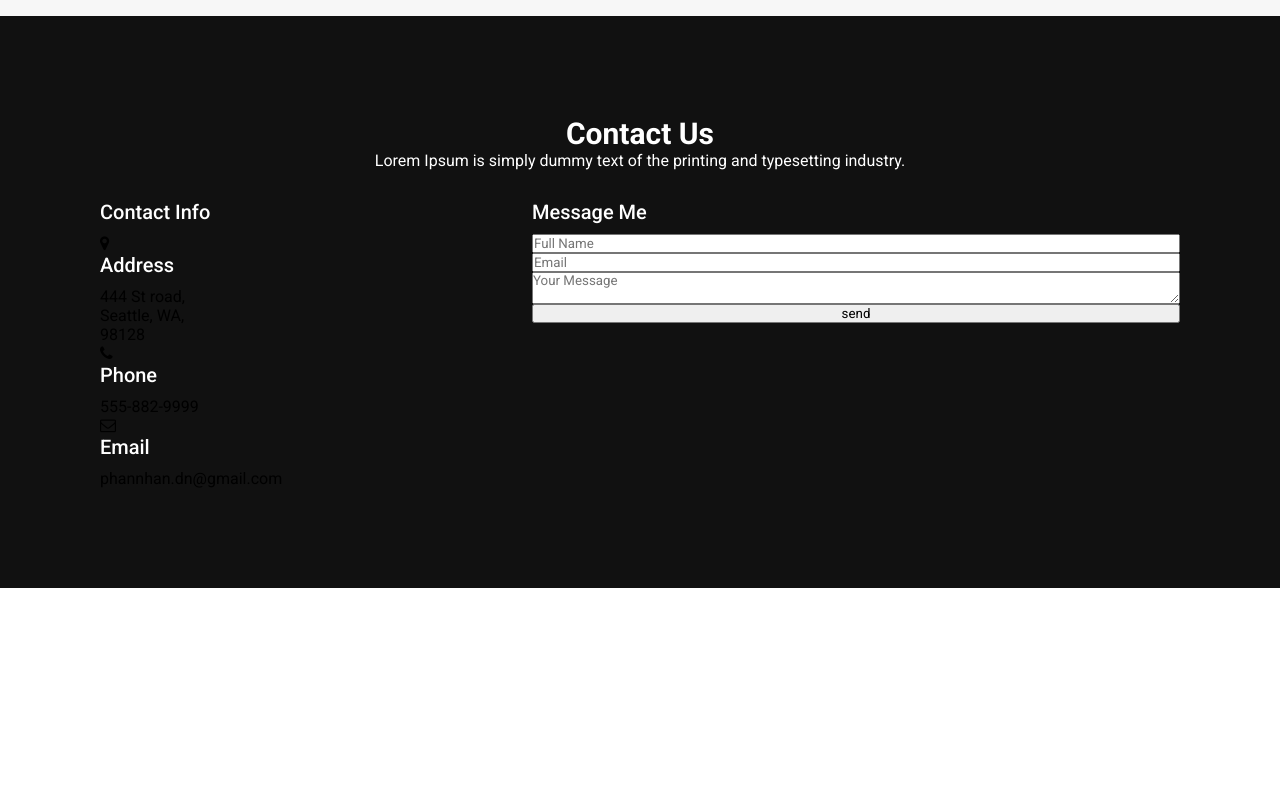
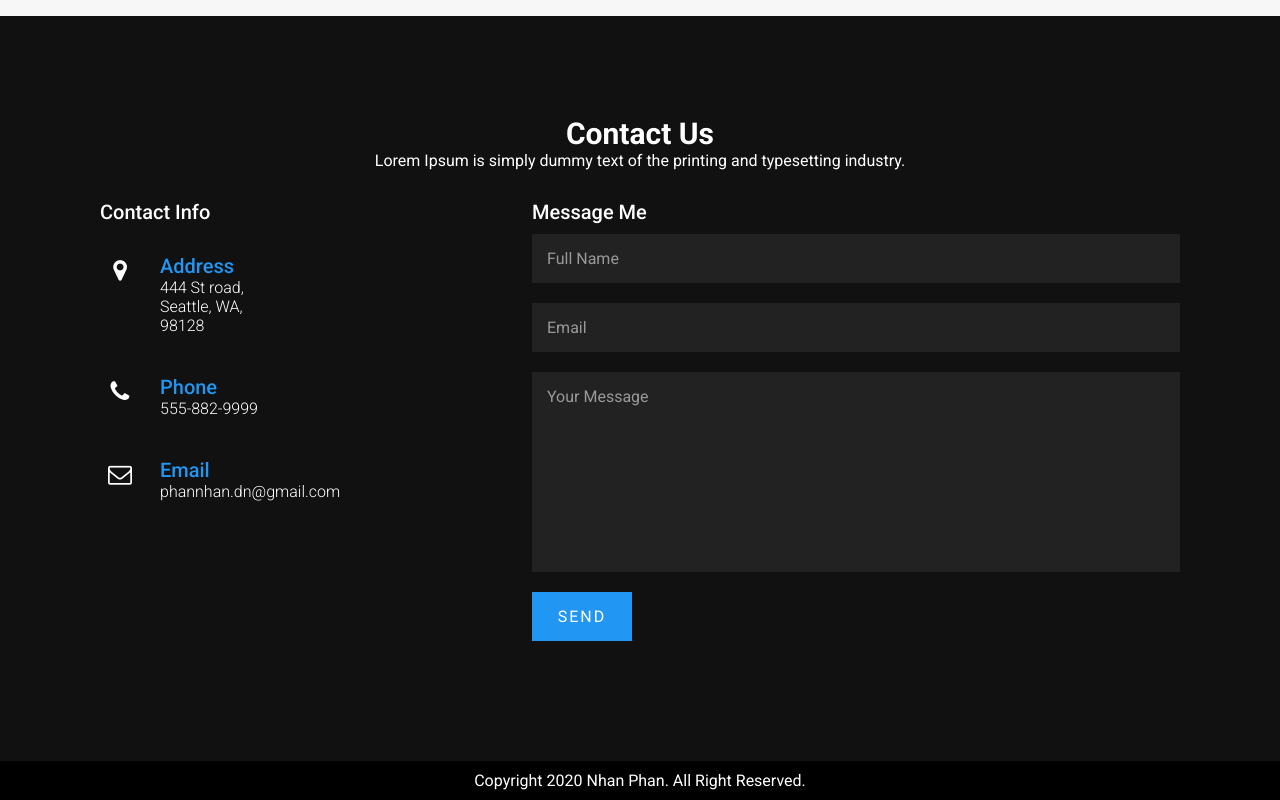
Before and after one commit to Enzophan/html-css, a plain HTML site: page Responsive/Responsive-Portfolio/index.html in a window 1280 px wide. Shown: the part 4937-5737 px from the top of the page. Before the commit the page ends 5525 px from the top, so only its background shows below. Drawn offline with Linux system fonts and the light colour scheme.

Commit message:
Update Home Page

```diff
--- a/Responsive/Responsive-Portfolio/index.html
+++ b/Responsive/Responsive-Portfolio/index.html
@@ -234,6 +234,10 @@
 
     </section>
 
+    <div class="copyright">
+        <p>Copyright 2020 Nhan Phan. All Right Reserved.</p>
+    </div>
+
     <script type="text/javascript">
         window.addEventListener('scroll', function () {
             var header = document.querySelector('header');
--- a/Responsive/Responsive-Portfolio/styles.css
+++ b/Responsive/Responsive-Portfolio/styles.css
@@ -258,3 +258,80 @@ img {
     font-weight: 500;
     margin-bottom: 10px;
 }
+
+.formBx form input ,
+.formBx form textarea
+{
+    margin-bottom: 20px;
+    padding: 15px;
+    background: #222;
+    color: #fff;
+    border: none;
+    outline: none;
+
+    font-size: 16px;
+    resize: none;
+}
+
+.formBx form textarea {
+    min-height: 200px;
+}
+
+.formBx form input::placeholder,
+.formBx form textarea::placeholder {
+    color: #999;
+}
+
+.formBx form input[type="submit"] {
+    max-width: 100px;
+    background: #2196f3;
+    cursor: pointer;
+    text-transform: uppercase;
+    letter-spacing: 2px;
+}
+
+.contactInfoBox {
+    min-width: 40%;
+}
+
+.contactInfoBx {
+    position: relative;
+}
+
+.contactInfoBx .box {
+    position: relative;
+    padding: 20px 0;
+    display: flex;
+}
+
+.contactInfoBx .box .icon {
+    min-width: 40px;
+    padding-top: 4px;
+    color: #fff;
+    display: flex;
+    justify-content: center;
+    align-items: flex-start;
+    font-size: 24px;
+}
+
+.contactInfoBx .box .text {
+    display: flex;
+    margin-left: 20px;
+    font-size: 16px;
+    color: #fff;
+    flex-direction: column;
+    font-weight: 300;
+}
+
+.contactInfoBx .box .text h3 {
+    font-weight: 500;
+    color: #2196f3;
+    margin-bottom: 0;
+}
+
+.copyright {
+    background: #000;
+    color: #fff;
+    text-align: center;
+    padding: 10px
+}
```
